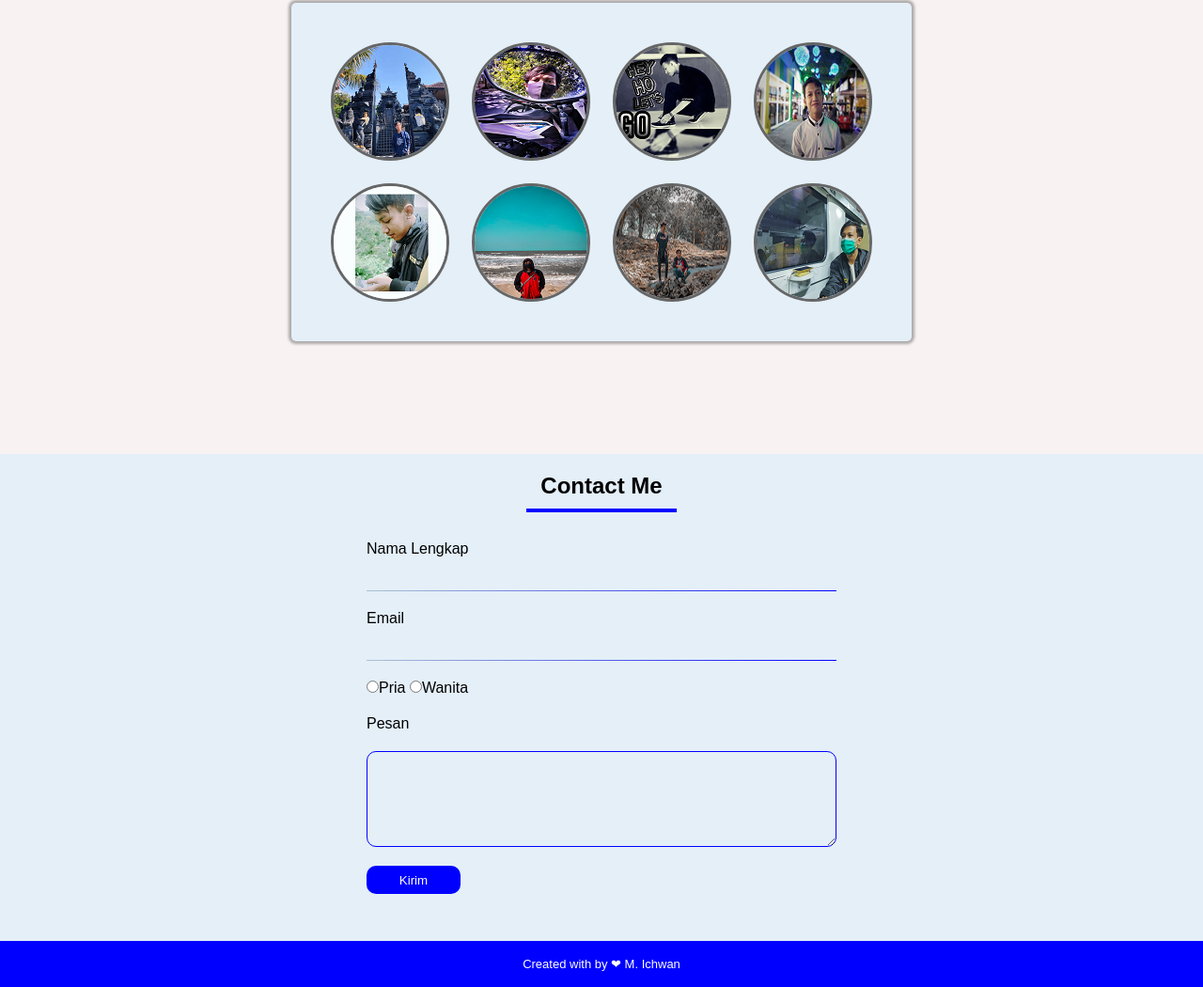
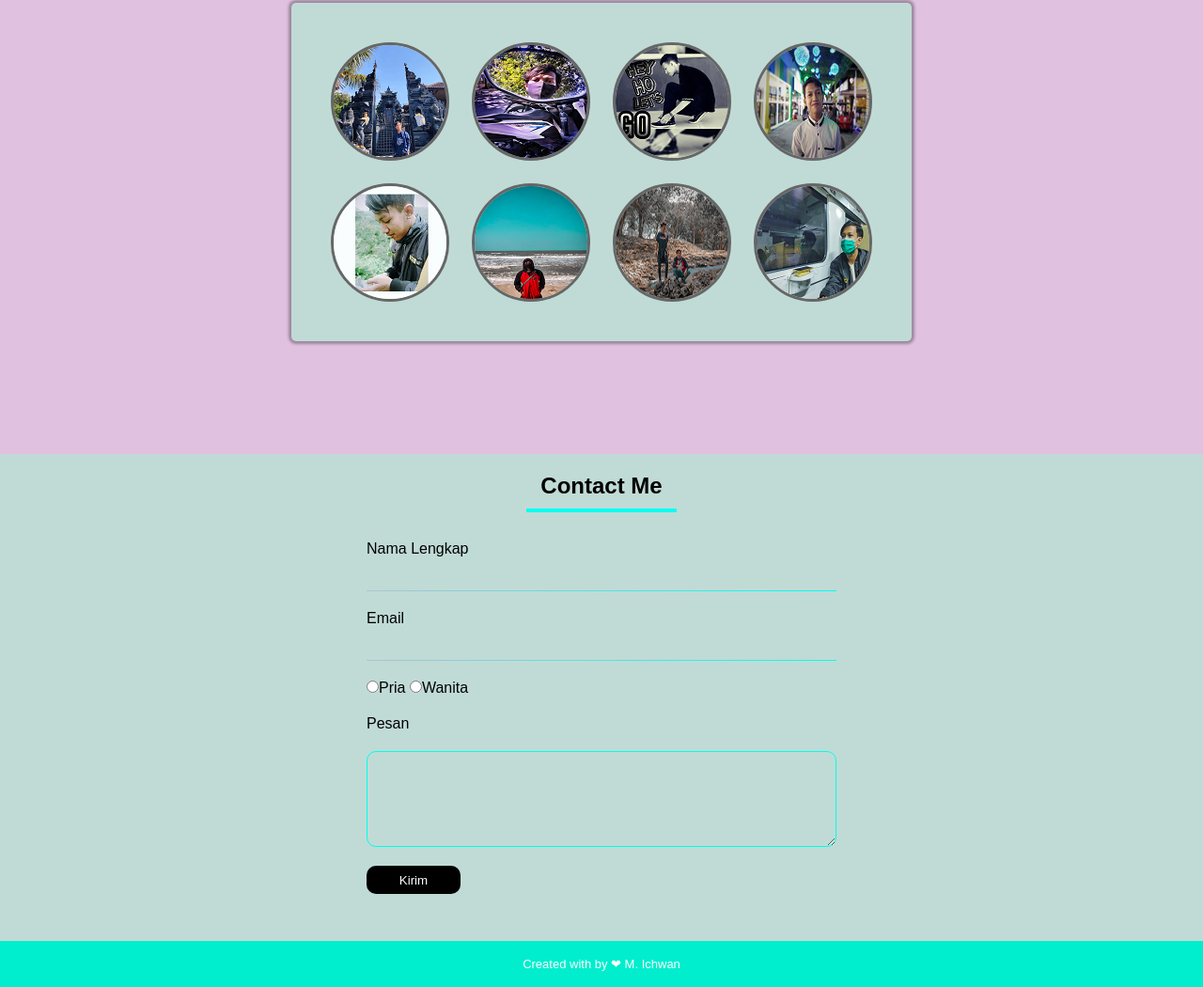
Before and after one commit to m-ichwan/m-ichwan.github.io, a plain HTML site: page index.html in a window 1280 px wide. Shown: the part 1487-2537 px from the top of the page at 94% size. Drawn offline with Linux system fonts and the light colour scheme.

Commit message:
update 27 maret 2024

```diff
--- a/css/style.css
+++ b/css/style.css
@@ -4,6 +4,7 @@
 }
 body {
     font-family: Arial, Helvetica, sans-serif;
+    /* color: white; */
 }
 
 
@@ -13,7 +14,7 @@ body {
 .navbar {
     display: flex;
     position: fixed;
-    background-color: blue;
+    background-color: rgb(0, 238, 206);
     justify-content: space-between;
     /* padding: 13px 0; */
     color: white;
@@ -183,8 +184,8 @@ a {
     margin-top: 40px;
     width: 100px;
     /* height: 150px; */
-    border: 2px solid black;
-    background-color: #f8f2f2;
+    border: 2px solid white;
+    background-color: rgb(224, 193, 224);
     border-radius: 4px;
     padding: 10px;
 }
@@ -232,29 +233,29 @@ a {
 .lima input {
     outline: none;
     border: none;
-    background: rgb(228, 239, 248);
+    background: rgb(192, 219, 214);
     padding-top: 20px;
 }
 .form .jeniskelamin {
     flex-direction: row;
 }
 .lima textarea {
-    border: 1px solid blue;
+    border: 1px solid rgb(0, 255, 234);
     height: 100px;
     margin-top: 20px;
-    background-color: rgb(228, 239, 248);
+    background-color: rgb(192, 219, 214);
     border-radius: 10px;
 }
 form .from-border {
     /* width: 500px; */
     height: 1px;
-    background: -webkit-linear-gradient(left, rgb(174, 194, 209), blue );
+    background: -webkit-linear-gradient(left, rgb(174, 194, 209), rgb(0, 255, 242) );
 }
 .lima form button {
     width: 100px;
     height: 30px;
     margin-top: 20px;
-    background-color: blue;
+    background-color: black;
     border: none;
     color: white;
     border-radius: 10px;
@@ -288,7 +289,7 @@ footer a {
     /* display: grid; */
     text-align: center;
     padding-top: 20px;
-    background-color: rgb(228, 239, 248);
+    background-color: rgb(192, 219, 214);
 }
 .satu {
     height: 350px;
@@ -296,17 +297,18 @@ footer a {
 }
 
  .dua{
-    background-color: #f8f2f2;
+    background-color: rgb(224, 193, 224);
     padding-top: 100px;
     padding-bottom: 100px;
     box-sizing: border-box;
+    /* color: black; */
     /* height: 400px; */
 }
 .tiga {
     padding-bottom: 50px;
 }
 .empat {
-    background-color: #f8f2f2;
+    background-color: rgb(224, 193, 224);
     padding-bottom: 100px;
 }
 
@@ -314,7 +316,7 @@ footer a {
     padding-bottom: 50px;
 }
 .enam {
-    background-color: blue;
+    background-color: rgb(0, 238, 206);
     padding-top: 0;
 
 }
@@ -323,7 +325,7 @@ footer a {
  .garis {
     width: 160px;
     height: 4px;
-    background-color: blue;
+    background-color: rgb(0, 255, 242);
     margin: 10px auto;
 }
 
--- a/css/style2.css
+++ b/css/style2.css
@@ -1,7 +1,7 @@
 
 
 .gallery {
-    background-color: rgb(228, 239, 248);
+    background-color: rgb(192, 219, 214);
     /* width: 600px; */
     margin: 20px auto;
     padding: 30px;
```
Also changed, not shown: index.html (+0 -1 lines), 1 other file.
